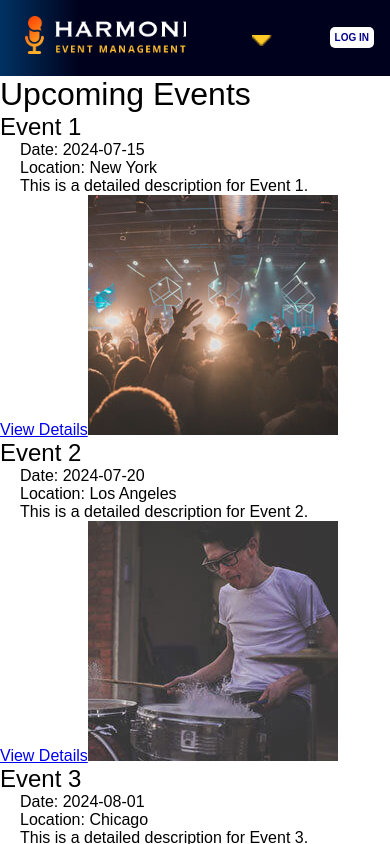
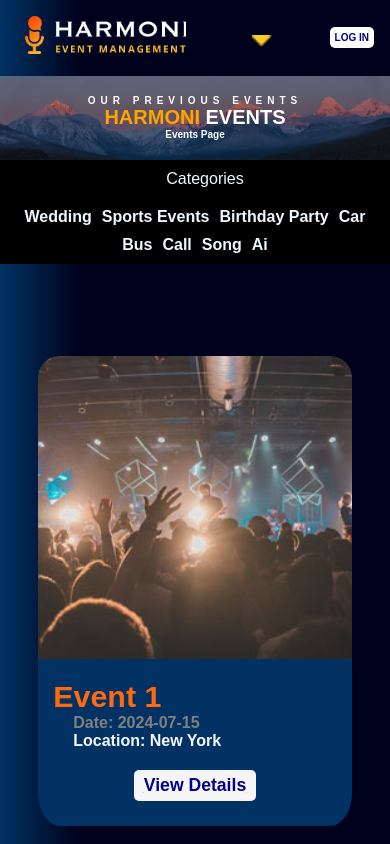
Before and after one commit to LomashB/event-mgmt, a React (Create React App) app: page /events in a window 390 px wide. Shown: the top 844 px of the page. Built offline with nearby package versions, Linux system fonts and the light colour scheme.

Commit message:
event detail

```diff
--- a/src/App.js
+++ b/src/App.js
@@ -10,10 +10,12 @@ import Contact from './components/contact';
 import Gallery from './components/gallery';
 import Login from './components/login'
 import Signup from './components/signup'
+import ScrollToTop from './components/scrollToTop';
 
 
 const App = () => (
   <Router>
+    <ScrollToTop />
     <Header />
     <main className='main'>
     <Routes>
--- a/src/assets/css/eventlist.css
+++ b/src/assets/css/eventlist.css
@@ -0,0 +1,144 @@
+.event-list{
+    background: linear-gradient(to right, #013263 0%, #00021d 20%);
+}
+
+.top-sec-types{
+    background-color: black;
+    color: aliceblue;
+    padding: 10px 50px;
+    display: flex;
+    gap: 15%;
+    justify-content: space-between;
+}
+.top-sec-types ul{
+    display: flex;
+    list-style: none;
+    gap: 10px;
+    justify-content: space-between;
+    width: 80%;
+}
+
+.top-sec-types li{
+    font-weight: 600;
+}
+
+.top-sec-types li:hover{
+    color: grey;
+    cursor: pointer;
+}
+
+.event-item{
+    width: 32%;
+    background-color: #013263;
+    border-radius: 7%;
+    transition: all 0.2s ease-in-out;
+}
+
+.event-desc{
+    padding: 5% 5%;
+}
+
+.event-item img{
+    width: 100%;
+    border-radius: 7% 7% 0 0;
+}
+
+.event-item-parent{
+    width: 85%;
+    display: flex;
+    flex-wrap: wrap;
+    padding-block: 11vh;
+    margin: auto;
+    justify-content: space-between;
+    row-gap: 5vh;
+}
+
+.event-desc h2{
+    font-weight: 700;
+    font-size: 1.9rem;
+    color: #ff6a11;
+    text-decoration: underline;
+    text-decoration-color: #013263;
+}
+
+.event-date{
+    font-weight: 600;
+    color: grey;
+    text-decoration: underline;
+    text-decoration-color: #013263;
+}
+
+.event-location{
+    font-weight: 600;
+    color: ghostwhite;
+    text-decoration: underline;
+    text-decoration-color: #013263;
+}
+
+.event-desc button{
+    background-color: whitesmoke;
+    border: none;
+    padding: 5px 10px;
+    text-align: center;
+    margin-block: 10px;
+    display: flex;
+    margin:  10px auto;
+    text-decoration: underline;
+    text-decoration-color: whitesmoke;
+    transition: all 0.2s ease-in-out;
+    font-weight: 600;
+    border-radius: 5px;
+    color: darkblue;
+    font-size: 1.1rem;
+    margin-top: 20px;
+}
+
+.event-desc button:hover{
+    color: whitesmoke;
+    background-color: darkblue;
+    text-decoration: underline;
+    text-decoration-color: darkblue;
+}
+
+.event-item:hover{
+    transform:scale(1.05) ;
+}
+
+
+/* mq */
+
+@media screen and (max-width:900px) {
+    .top-sec-types ul{
+        flex-wrap: wrap;
+        align-content: center;
+        justify-content: center;
+    }
+}
+
+@media screen and (max-width:636px) {
+    .top-sec-types {
+        flex-wrap: wrap;
+        align-content: center;
+        justify-content: center;
+        padding: 10px;
+        gap: 20px;
+    }
+    .top-sec-types ul{
+        width: 95%;
+    }
+}
+
+@media screen and (max-width:751px) {
+    .event-item{
+        width: 48%;
+        margin: auto;
+
+    }
+}
+
+@media screen and (max-width:500px) {
+    .event-item{
+        width: 95%;
+        margin: auto;
+    }
+}
--- a/src/components/eventdata.js
+++ b/src/components/eventdata.js
@@ -1,62 +1,71 @@
-import image1 from '../assets/images/event/event-1.jpg';
-import image2 from '../assets/images/event/event-2.jpg';
-import image3 from '../assets/images/event/event-3.jpg';
-import image4 from '../assets/images/event/event-4.jpg';
-import image5 from '../assets/images/event/event-5.jpg';
-import image6 from '../assets/images/event/event-6.jpg';
+import image1 from "../assets/images/event/event-1.jpg";
+import image2 from "../assets/images/event/event-2.jpg";
+import image3 from "../assets/images/event/event-3.jpg";
+import image4 from "../assets/images/event/event-4.jpg";
+import image5 from "../assets/images/event/event-5.jpg";
+import image6 from "../assets/images/event/event-6.jpg";
+
+import img1 from "../assets/images/event/1.event-grid.jpg";
+import img2 from "../assets/images/event/2.event-grid.jpg";
+import img3 from "../assets/images/event/3.event-grid.jpg";
+import img4 from "../assets/images/event/4.event-grid.jpg";
+import img5 from "../assets/images/event/5.event-grid.jpg";
+import img6 from "../assets/images/event/6.event-grid.jpg";
 
 const events = [
   {
     id: 1,
-        title: 'Event 1',
-        date: '2024-07-15',
-        location: 'New York',
-        description: 'This is a detailed description for Event 1.',
-        image: image1
+    title: "Event 1",
+    date: "2024-07-15",
+    location: "New York",
+    description: "This is a detailed description for Event 1. Lorem ipsum dolor, sit amet consectetur adipisicing elit. Esse perferendis ab repellendus ut non quisquam cum, vitae amet distinctio quasi cumque veritatis quo ipsum blanditiis labore exercitationem itaque maxime commodi modi nesciunt. Lorem ipsum dolor, sit amet consectetur adipisicing elit. Esse perferendis ab repellendus ut non quisquam cum, vitae amet distinctio quasi cumque veritatis quo ipsum blanditiis labore exercitationem itaque maxime commodi modi nesciunt.",
+    image: image1,
+    image2: img1,
   },
   {
     id: 2,
-        title: 'Event 2',
-        date: '2024-07-20',
-        location: 'Los Angeles',
-        description: 'This is a detailed description for Event 2.',
-        image: image2
-
+    title: "Event 2",
+    date: "2024-07-20",
+    location: "Los Angeles",
+    description: "This is a detailed description for Event 2. Lorem ipsum dolor, sit amet consectetur adipisicing elit. Esse perferendis ab repellendus ut non quisquam cum, vitae amet distinctio quasi cumque veritatis quo ipsum blanditiis labore exercitationem itaque maxime commodi modi nesciunt. Lorem ipsum dolor, sit amet consectetur adipisicing elit. Esse perferendis ab repellendus ut non quisquam cum, vitae amet distinctio quasi cumque veritatis quo ipsum blanditiis labore exercitationem itaque maxime commodi modi nesciunt.",
+    image: image2,
+    image2: img2,
   },
   {
     id: 3,
-        title: 'Event 3',
-        date: '2024-08-01',
-        location: 'Chicago',
-        description: 'This is a detailed description for Event 3.',
-        image: image3
-
+    title: "Event 3",
+    date: "2024-08-01",
+    location: "Chicago",
+    description: "This is a detailed description for Event 3. Lorem ipsum dolor, sit amet consectetur adipisicing elit. Esse perferendis ab repellendus ut non quisquam cum, vitae amet distinctio quasi cumque veritatis quo ipsum blanditiis labore exercitationem itaque maxime commodi modi nesciunt. Lorem ipsum dolor, sit amet consectetur adipisicing elit. Esse perferendis ab repellendus ut non quisquam cum, vitae amet distinctio quasi cumque veritatis quo ipsum blanditiis labore exercitationem itaque maxime commodi modi nesciunt.",
+    image: image3,
+    image2: img3,
   },
   {
     id: 4,
-        title: 'Event 4',
-        date: '2024-07-15',
-        location: 'New York',
-        description: 'This is a detailed description for Event 1.',
-        image: image4
+    title: "Event 4",
+    date: "2024-07-15",
+    location: "New York",
+    description: "This is a detailed description for Event 1. Lorem ipsum dolor, sit amet consectetur adipisicing elit. Esse perferendis ab repellendus ut non quisquam cum, vitae amet distinctio quasi cumque veritatis quo ipsum blanditiis labore exercitationem itaque maxime commodi modi nesciunt. Lorem ipsum dolor, sit amet consectetur adipisicing elit. Esse perferendis ab repellendus ut non quisquam cum, vitae amet distinctio quasi cumque veritatis quo ipsum blanditiis labore exercitationem itaque maxime commodi modi nesciunt.",
+    image: image4,
+    image2: img4,
   },
   {
     id: 5,
-        title: 'Event 5',
-        date: '2024-07-20',
-        location: 'Los Angeles',
-        description: 'This is a detailed description for Event 5.',
-        image: image5
-
+    title: "Event 5",
+    date: "2024-07-20",
+    location: "Los Angeles",
+    description: "This is a detailed description for Event 5. Lorem ipsum dolor, sit amet consectetur adipisicing elit. Esse perferendis ab repellendus ut non quisquam cum, vitae amet distinctio quasi cumque veritatis quo ipsum blanditiis labore exercitationem itaque maxime commodi modi nesciunt. Lorem ipsum dolor, sit amet consectetur adipisicing elit. Esse perferendis ab repellendus ut non quisquam cum, vitae amet distinctio quasi cumque veritatis quo ipsum blanditiis labore exercitationem itaque maxime commodi modi nesciunt.",
+    image: image5,
+    image2: img5,
   },
   {
     id: 6,
-        title: 'Event 6',
-        date: '2024-08-01',
-        location: 'Chicago',
-        description: 'This is a detailed description for Event 3.',
-        image: image6
-
+    title: "Event 6",
+    date: "2024-08-01",
+    location: "Chicago",
+    description: "This is a detailed description for Event 3. Lorem ipsum dolor, sit amet consectetur adipisicing elit. Esse perferendis ab repellendus ut non quisquam cum, vitae amet distinctio quasi cumque veritatis quo ipsum blanditiis labore exercitationem itaque maxime commodi modi nesciunt. Lorem ipsum dolor, sit amet consectetur adipisicing elit. Esse perferendis ab repellendus ut non quisquam cum, vitae amet distinctio quasi cumque veritatis quo ipsum blanditiis labore exercitationem itaque maxime commodi modi nesciunt.",
+    image: image6,
+    image2: img6,
   },
 ];
 
--- a/src/components/eventlist.js
+++ b/src/components/eventlist.js
@@ -4,21 +4,50 @@ import React from "react";
 import { Link } from "react-router-dom"; // Ensure to import Link
 import events from "./eventdata"; // Correct the import path
 import "./../assets/css/eventlist.css";
+
 const EventList = () => {
   return (
     <div className="event-list">
-      <h1>Upcoming Events</h1>
+      <div className="top-sec-breadcrumb">
+        <div>Our Previous Events</div>
+        <div>
+          Harmoni <span>Events</span>
+        </div>
+        <div>Events Page</div>
+      </div>
+
+      <div className="top-sec-types">
+        <p>Categories</p>
+        <ul>
+          <li>Wedding</li>
+          <li>Sports Events</li>
+          <li>Birthday Party</li>
+          <li>Car</li>
+          <li>Bus</li>
+          <li>Call</li>
+          <li>Song</li>
+          <li>Ai </li>
+        </ul>
+      </div>
+
+      <div className="event-item-parent">
 
       {events.map((event) => (
         <div key={event.id} className="event-item">
+          <Link to={`/event/${event.id}`}>
+          <img src={event.image}></img>
+          <div className="event-desc">
           <h2>{event.title}</h2>
-          <p>Date: {event.date}</p>
-          <p>Location: {event.location}</p>
-          <p>{event.description}</p>
-          <Link to={`/event/${event.id}`}>View Details</Link>
-          <img src={event.image}></img>
+          <p className="event-date">Date: {event.date}</p>
+          <p className="event-location">Location: {event.location}</p>
+          <button>View Details</button>
+          </div>
+          </Link>
         </div>
       ))}
+      </div>
+
+
     </div>
   );
 };
--- /dev/null
+++ b/src/components/scrollToTop.js
@@ -0,0 +1,16 @@
+// src/components/ScrollToTop.js
+
+import { useEffect } from 'react';
+import { useLocation } from 'react-router-dom';
+
+const ScrollToTop = () => {
+    const { pathname } = useLocation();
+
+    useEffect(() => {
+        window.scrollTo(0, 0);
+    }, [pathname]);
+
+    return null;
+};
+
+export default ScrollToTop;
```
Also changed, not shown: src/assets/css/eventdetail.css (+99 -0 lines), src/components/eventdetail.js (+47 -5 lines). Lines whose indentation alone changed are shown as unchanged.
